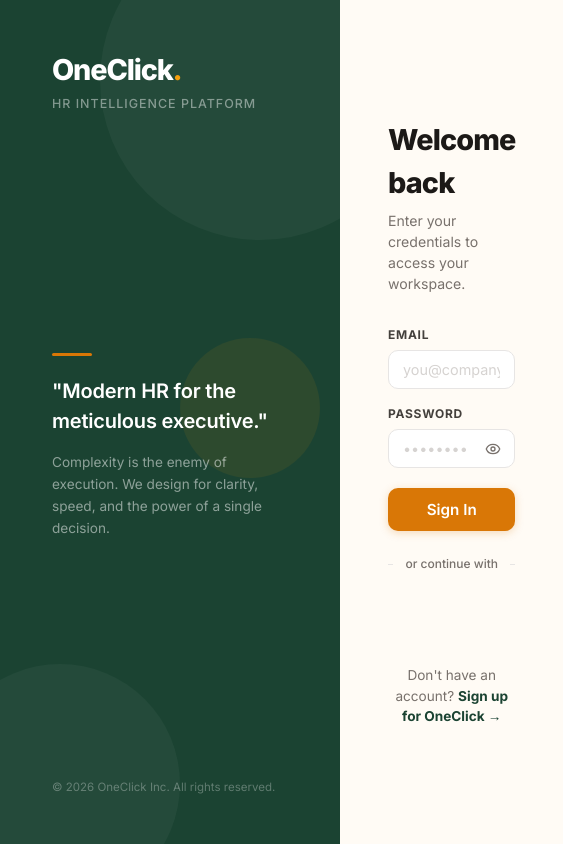
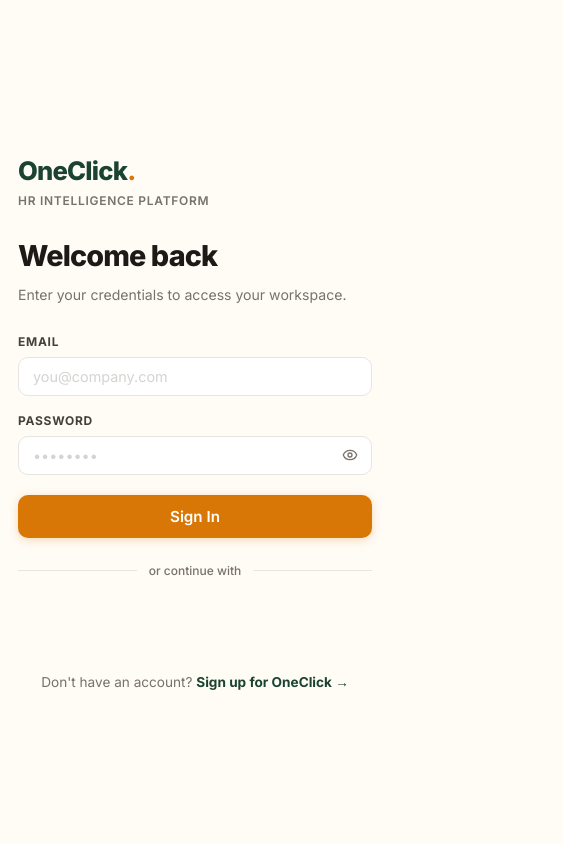
Before and after one commit to Pratik-kr21/HrManager, a React (Vite) app: page /login in a window 390 px wide. Shown: the whole page, 563 px wide, since content can reach past the window. Built offline with nearby package versions, Linux system fonts and the light colour scheme; no server answers.

Commit message:
feat(auth): make login page responsive with mobile branding and adaptive layout

```diff
--- a/src/pages/Login.jsx
+++ b/src/pages/Login.jsx
@@ -39,16 +39,9 @@ const Login = () => {
     };
 
     return (
-        <div style={{ display: 'flex', minHeight: '100vh' }}>
-            {/* ── Left Panel ── */}
-            <div style={{
-                width: '42%', minWidth: '340px',
-                background: 'var(--forest)',
-                display: 'flex', flexDirection: 'column',
-                justifyContent: 'space-between',
-                padding: '48px 52px',
-                position: 'relative', overflow: 'hidden'
-            }}>
+        <div className="auth-split">
+            {/* ── Left Panel (Desktop/Tablet) ── */}
+            <div className="auth-brand-panel">
                 {/* Decorative circles */}
                 <div style={{ position:'absolute', top:'-80px', right:'-80px', width:'320px', height:'320px', borderRadius:'50%', background:'rgba(255,255,255,0.04)' }} />
                 <div style={{ position:'absolute', bottom:'-60px', left:'-60px', width:'240px', height:'240px', borderRadius:'50%', background:'rgba(255,255,255,0.04)' }} />
@@ -82,12 +75,22 @@ const Login = () => {
             </div>
 
             {/* ── Right Panel ── */}
-            <div style={{ flex:1, background:'var(--cream)', display:'flex', alignItems:'center', justifyContent:'center', padding:'48px' }}>
+            <div className="auth-form-panel">
                 <div style={{ width:'100%', maxWidth:'400px' }}>
+                    {/* Mobile Logo Header */}
+                    <div className="auth-mobile-header">
+                        <div style={{ fontSize:'1.6rem', fontWeight:800, color:'var(--forest)', letterSpacing:'-0.03em' }}>
+                            OneClick<span style={{ color:'var(--amber)' }}>.</span>
+                        </div>
+                        <div style={{ fontSize:'0.75rem', color:'var(--stone-500)', marginTop:'2px', textTransform:'uppercase', letterSpacing:'0.06em', fontWeight:600 }}>
+                            HR Intelligence Platform
+                        </div>
+                    </div>
+
                     <h1 style={{ fontSize:'1.8rem', fontWeight:800, color:'var(--charcoal)', letterSpacing:'-0.03em', marginBottom:'6px' }}>
                         Welcome back
                     </h1>
-                    <p style={{ fontSize:'0.88rem', color:'var(--stone-500)', marginBottom:'32px' }}>
+                    <p style={{ fontSize:'0.88rem', color:'var(--stone-500)', marginBottom:'28px' }}>
                         Enter your credentials to access your workspace.
                     </p>
 
@@ -117,7 +120,8 @@ const Login = () => {
                                     style={{ paddingRight:'44px' }}
                                 />
                                 <button type="button" onClick={() => setShowPw(!showPw)}
-                                    style={{ position:'absolute', right:'12px', top:'50%', transform:'translateY(-50%)', background:'none', border:'none', cursor:'pointer', color:'var(--stone-500)', display:'flex', padding:'2px' }}>
+                                    style={{ position:'absolute', right:'12px', top:'50%', transform:'translateY(-50%)', background:'none', border:'none', cursor:'pointer', color:'var(--stone-500)', display:'flex', padding:'2px' }}
+                                    aria-label={showPw ? 'Hide password' : 'Show password'}>
                                     {showPw ? <EyeOff size={16}/> : <Eye size={16}/>}
                                 </button>
                             </div>
```
